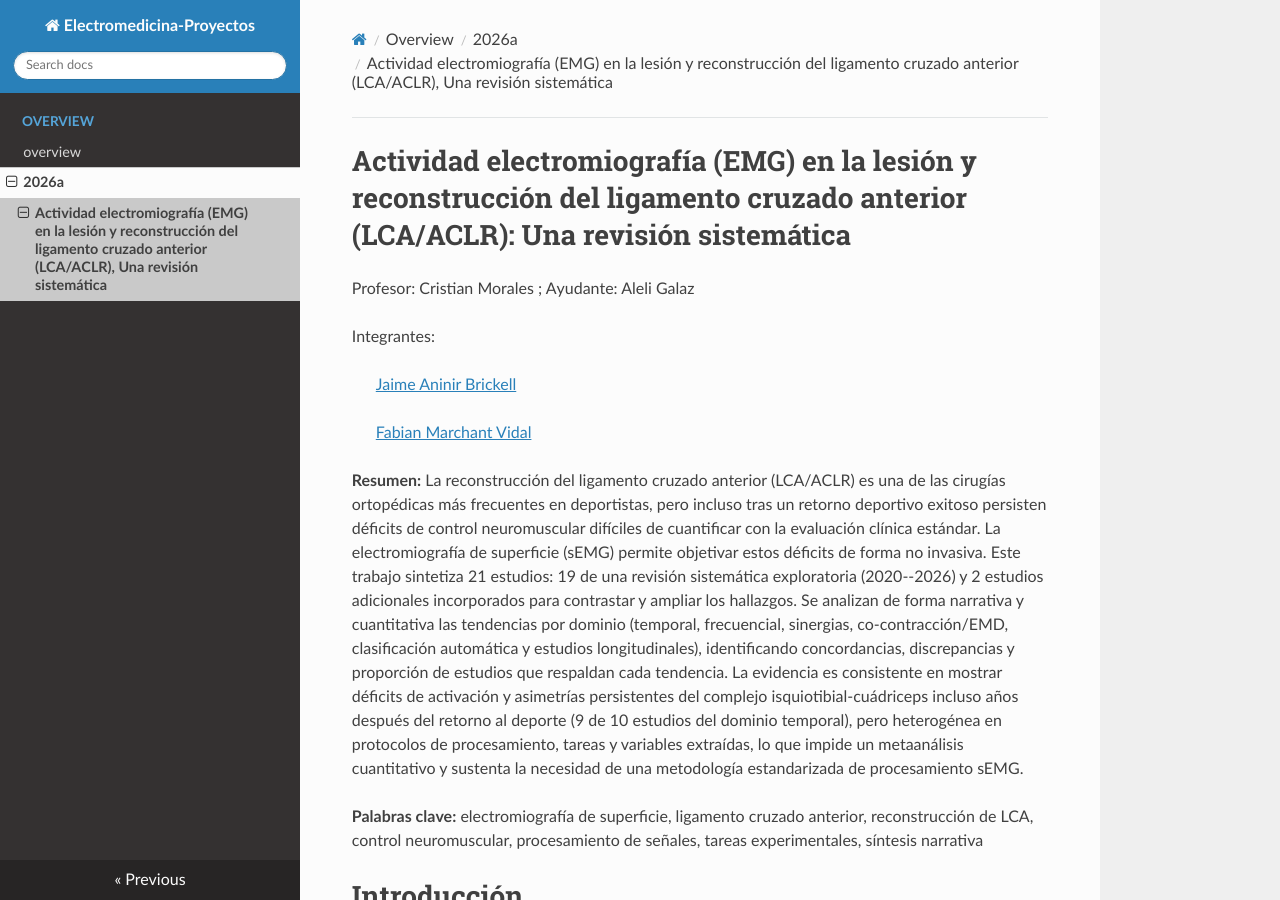
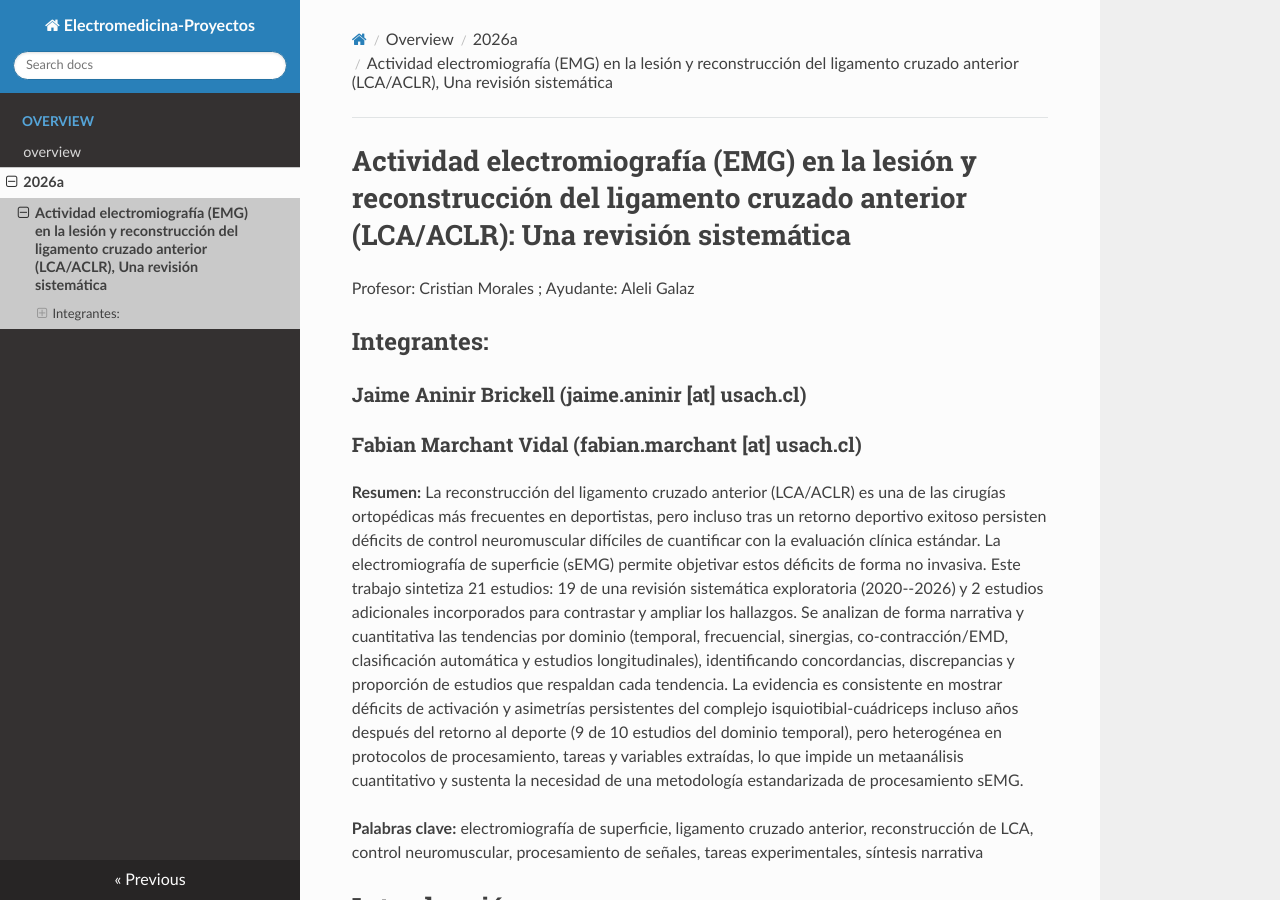
Before and after one commit to neuroeng-usach/Electromedicina-proyectos, an MkDocs documentation site: the page built from docs/2026_1/proy1/index.md, in a window 1280 px wide and 900 px high. Built offline with MkDocs 1.6.1, drawn with Linux system fonts in a browser that asks for light colours; nearby versions of some CDN libraries.

Commit message:
Update index.md

```diff
--- a/docs/2026_1/proy1/index.md
+++ b/docs/2026_1/proy1/index.md
@@ -2,11 +2,9 @@
 
 Profesor: Cristian Morales ; Ayudante: Aleli Galaz
 
-Integrantes:
-
-> [<u>Jaime Aninir Brickell</u>](jaime.aninir [at] usach.cl)
->
-> [<u>Fabian Marchant Vidal</u>](fabian.marchant [at] usach.cl)
+## Integrantes:
+### Jaime Aninir Brickell (jaime.aninir [at] usach.cl)
+### Fabian Marchant Vidal (fabian.marchant [at] usach.cl)
 
 **Resumen:** La reconstrucción del ligamento cruzado anterior (LCA/ACLR)
 es una de las cirugías ortopédicas más frecuentes en deportistas, pero
```
